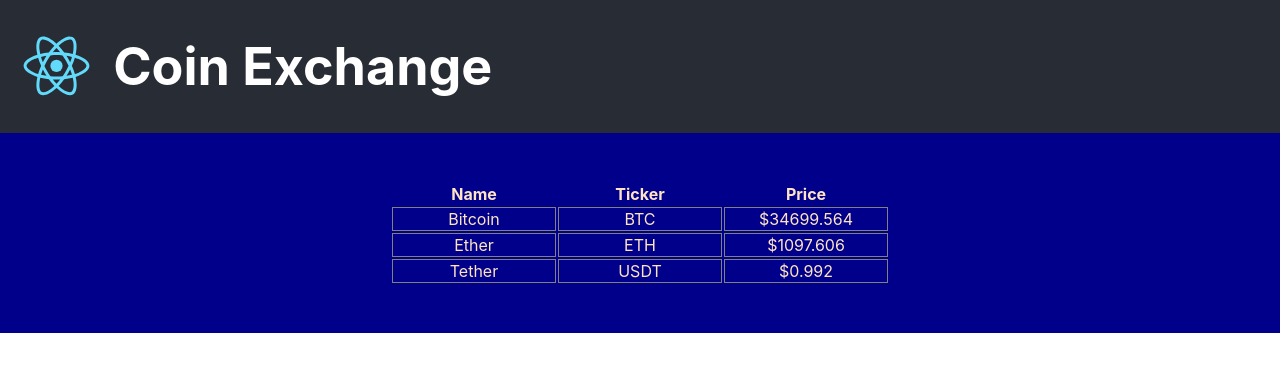
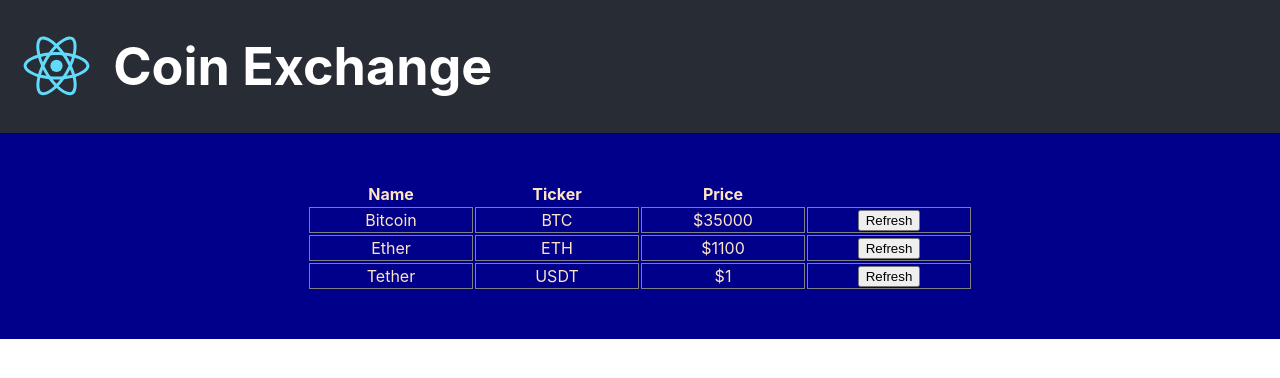
Before and after one commit to samigabor/exchange-agregator, a React (Create React App) app: page / in a window 1280 px wide. Shown: the top 378 px of the page. Built offline with nearby package versions, Linux system fonts and the light colour scheme.

Commit message:
change to manually update the price on refresh btn

```diff
--- a/src/components/Coin/Coin.jsx
+++ b/src/components/Coin/Coin.jsx
@@ -1,5 +1,6 @@
 import React, { Component } from 'react'
 import PropTypes from 'prop-types';
+
 
 export default class Coin extends Component {
   constructor(props) {
@@ -8,10 +9,6 @@ export default class Coin extends Component {
     this.state = {
       price: this.props.price
     }
-  }
-
-  componentDidMount() {
-    setInterval(() => this.refreshPrice(), 1000);
   }
 
   refreshPrice = () => {
@@ -25,6 +22,9 @@ export default class Coin extends Component {
         <td>{ this.props.name }</td>
         <td>{ this.props.ticker }</td>
         <td>${ this.state.price }</td>
+        <td>
+        <button onClick={this.refreshPrice}>Refresh</button>
+        </td>
       </tr>
     )
   }
```
